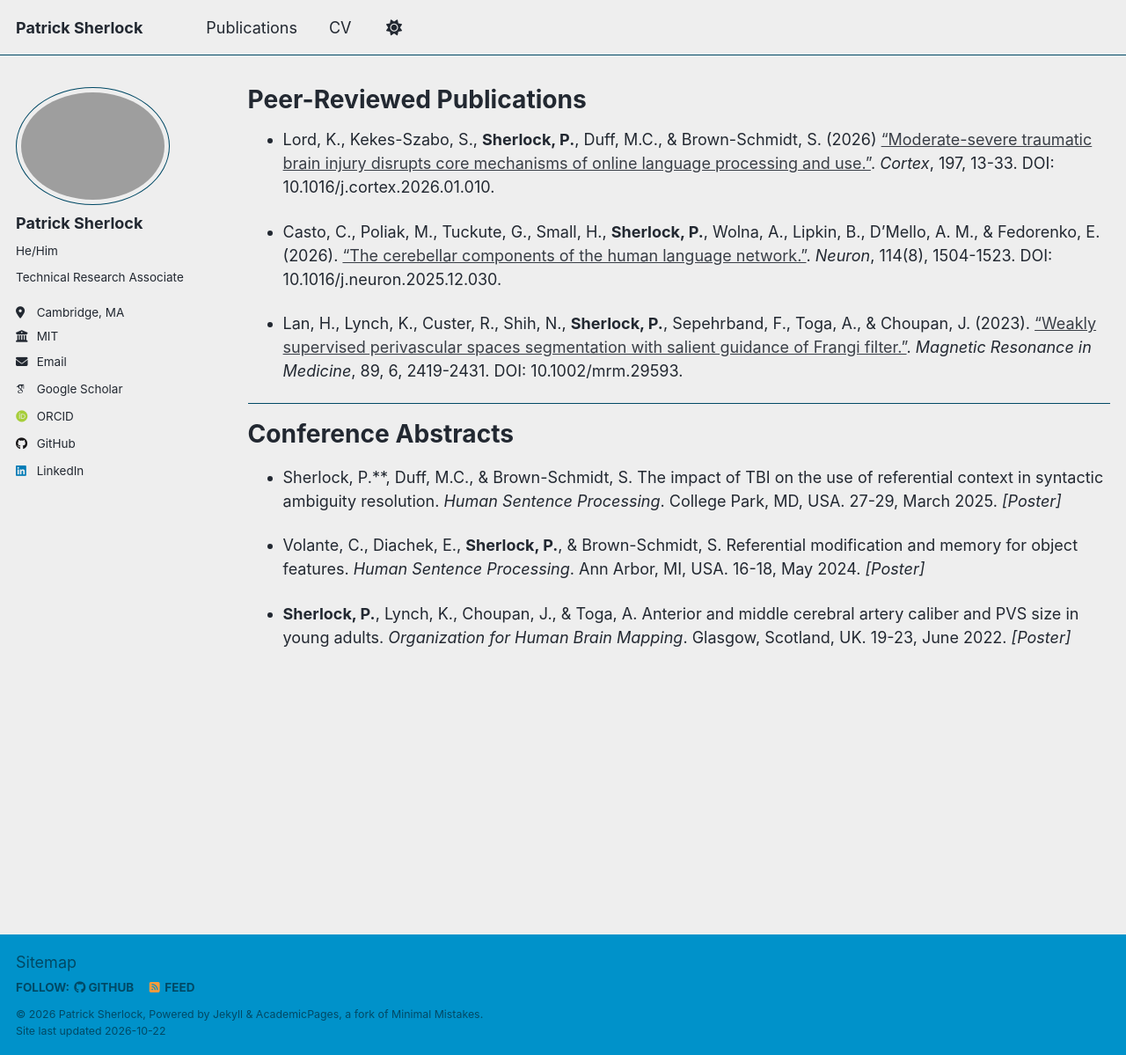
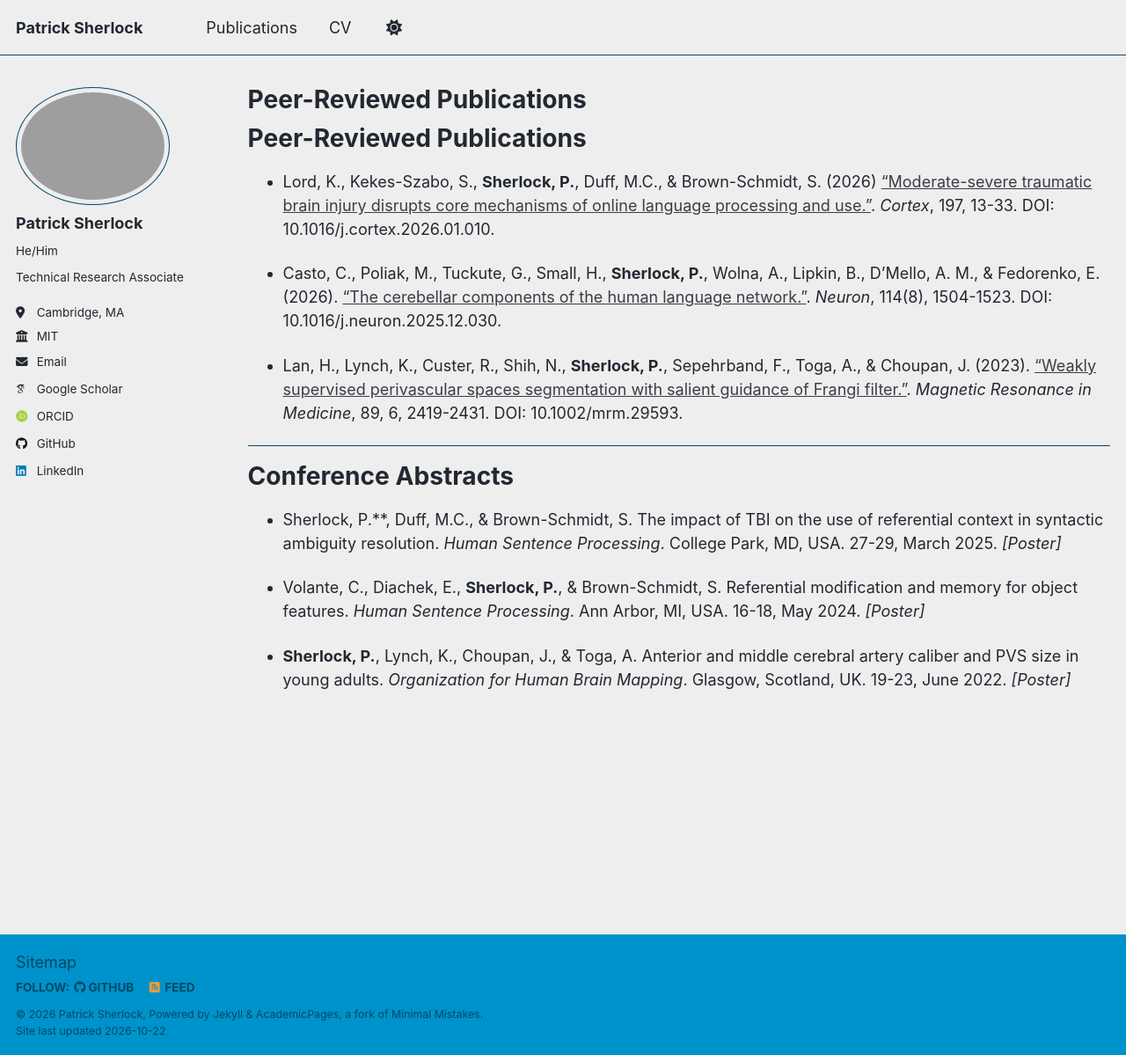
Before and after one commit to patricksherlock/patricksherlock.github.io, a Jekyll site: the page built from _pages/publications.md, in a window 1280 px wide and 1199 px high. Shown: the whole window at 88% size. Built offline with Jekyll 4.4.1, drawn with Linux system fonts in a browser that asks for light colours; some web fonts are replaced; a script that is not in the unit is left out; our own code applies the rules of GitHub Pages for plain Markdown files; part of the change alters nothing that is shown.

Commit message:
Update publications.md

```diff
--- a/_pages/publications.md
+++ b/_pages/publications.md
@@ -1,10 +1,10 @@
 ---
 layout: archive
-title: "Peer-Reviewed Publications"
 permalink: /publications/
 author_profile: true
 ---
 
+# Peer-Reviewed Publications
 * Lord, K., Kekes-Szabo, S., **Sherlock, P.**, Duff, M.C., & Brown-Schmidt, S. (2026) <a href="https://www.sciencedirect.com/science/article/abs/pii/S0010945226000389?via%3Dihub">“Moderate-severe traumatic brain injury disrupts core mechanisms of online language processing and use.”</a>. <i>Cortex</i>, 197, 13-33. DOI: 10.1016/j.cortex.2026.01.010.
 
 * Casto, C., Poliak, M., Tuckute, G., Small, H., **Sherlock, P.**, Wolna, A., Lipkin, B., D’Mello, A. M., & Fedorenko, E. (2026). <a href="https://www.sciencedirect.com/science/article/pii/S0896627325009869?via%3Dihub">“The cerebellar components of the human language network.”</a>. <i>Neuron</i>, 114(8), 1504-1523. DOI: 10.1016/j.neuron.2025.12.030.
```
